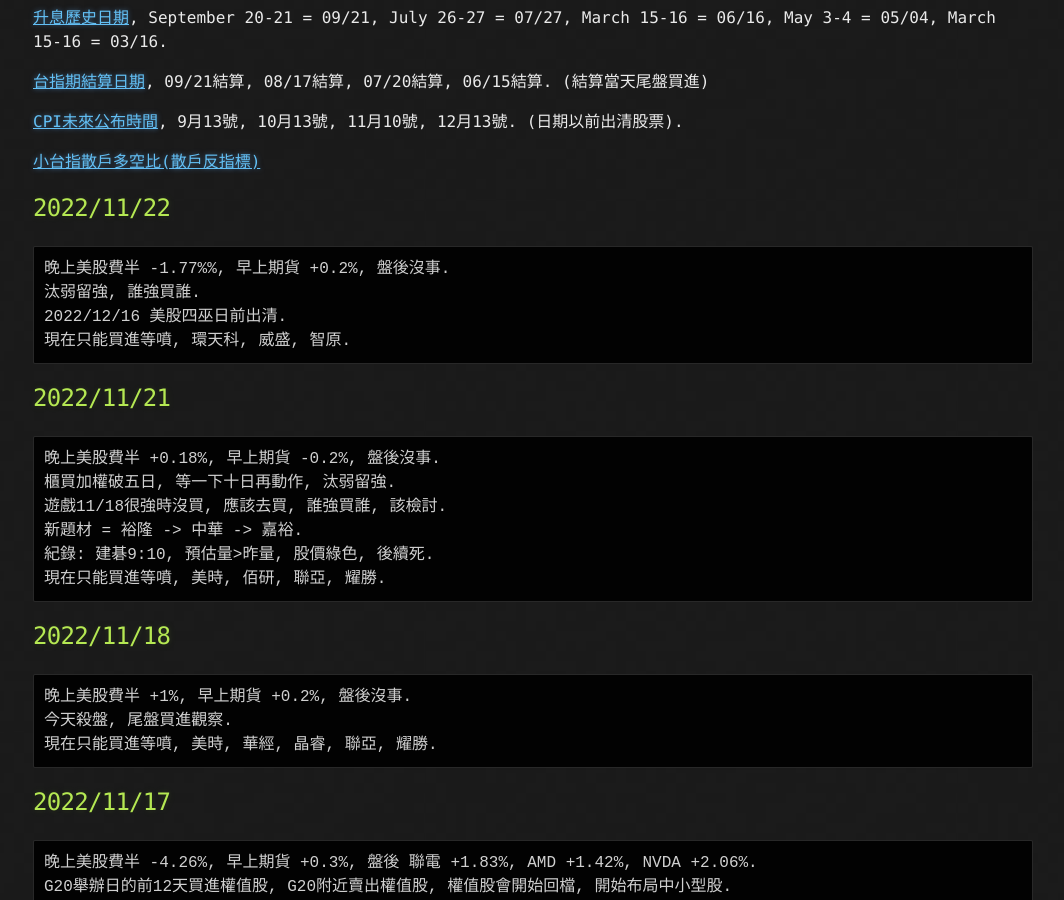
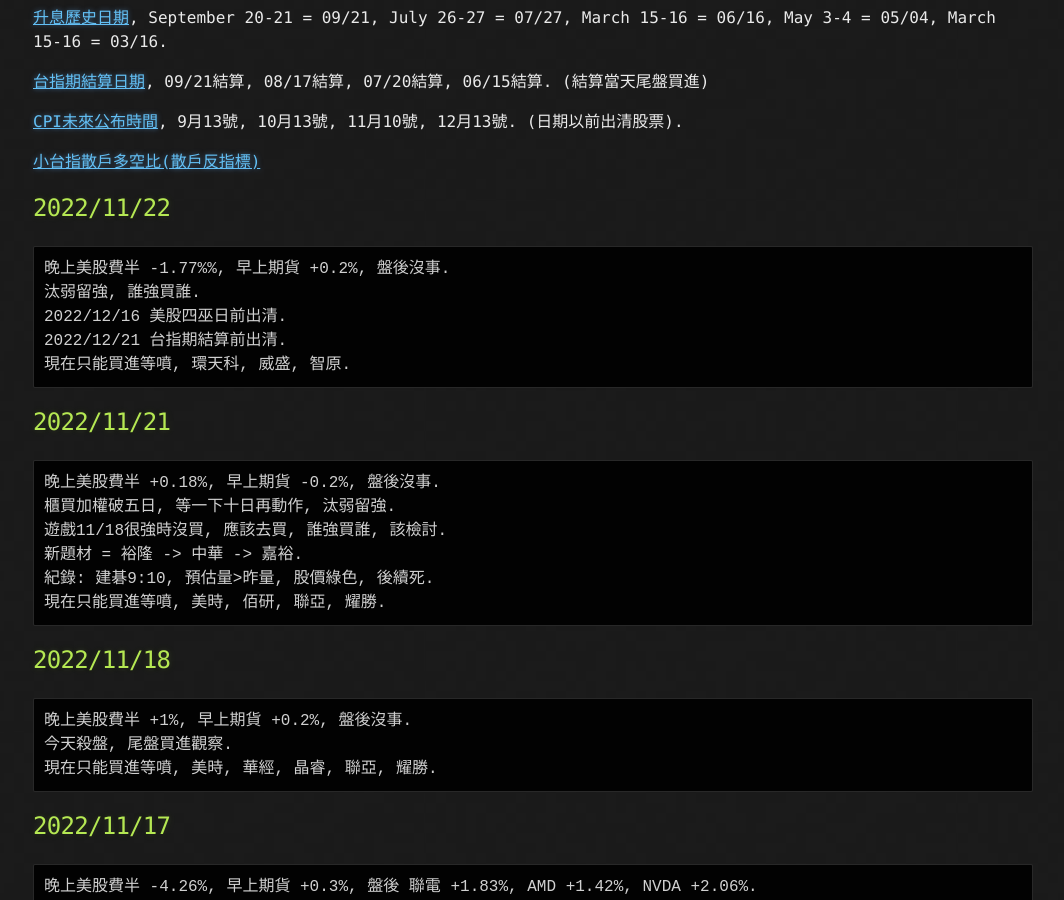
Before and after one commit to lepg5487/Stock_God, a Jekyll site: the page built from index.md, in a window 1280 px wide and 900 px high, scrolled down 332 px. Shown: the whole window, without its empty margins (107-1171 px from the left). Built offline with Jekyll 4.4.1, drawn with Linux system fonts in a browser that asks for light colours; our own code applies the rules of GitHub Pages for plain Markdown files.

Commit message:
Update index.md

````diff
--- a/index.md
+++ b/index.md
@@ -19,6 +19,7 @@ layout: testlayouts
 晚上美股費半 -1.77%%, 早上期貨 +0.2%, 盤後沒事.
 汰弱留強, 誰強買誰.
 2022/12/16 美股四巫日前出清.
+2022/12/21 台指期結算前出清.
 現在只能買進等噴, 環天科, 威盛, 智原.
 ```
 
````
